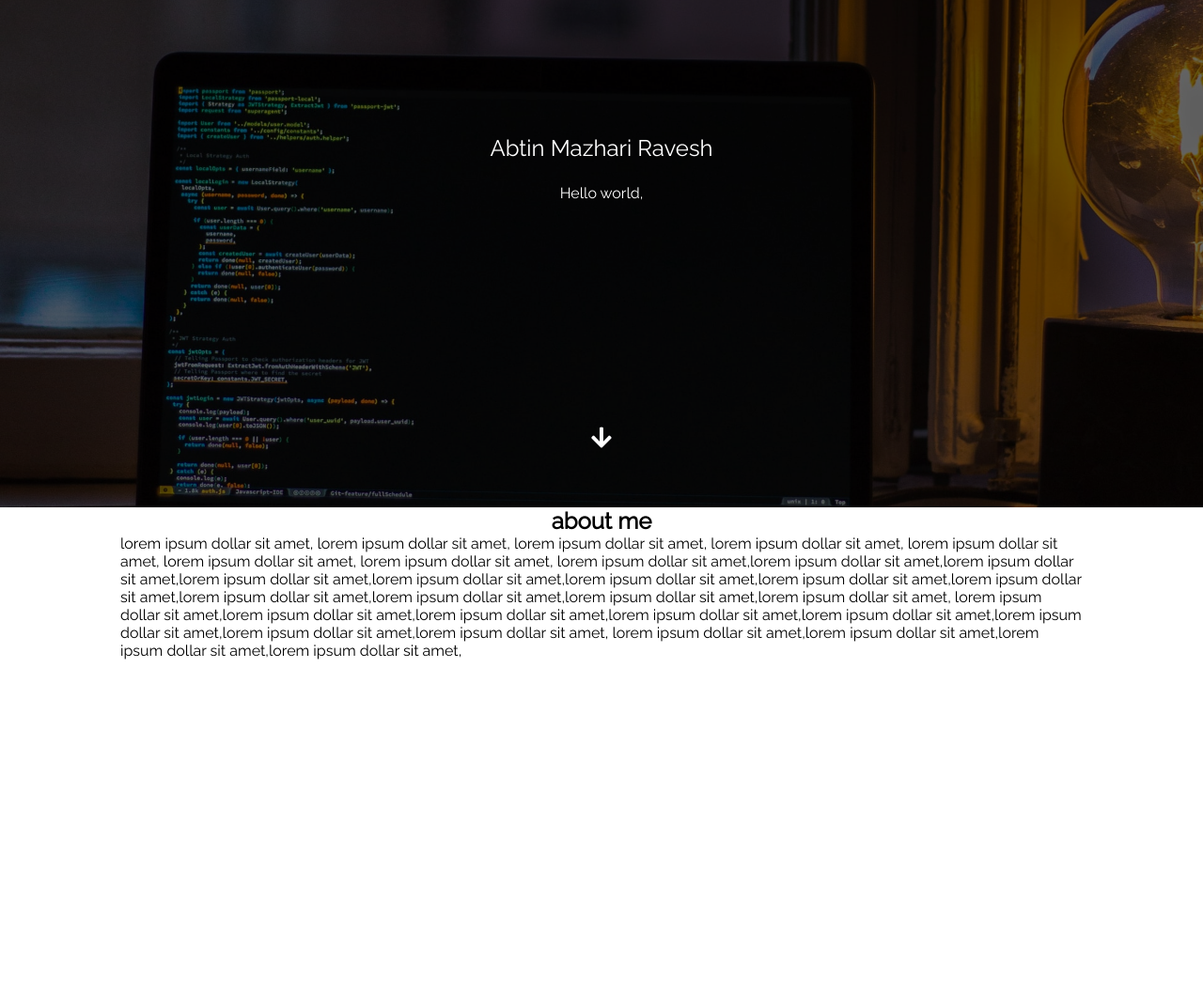
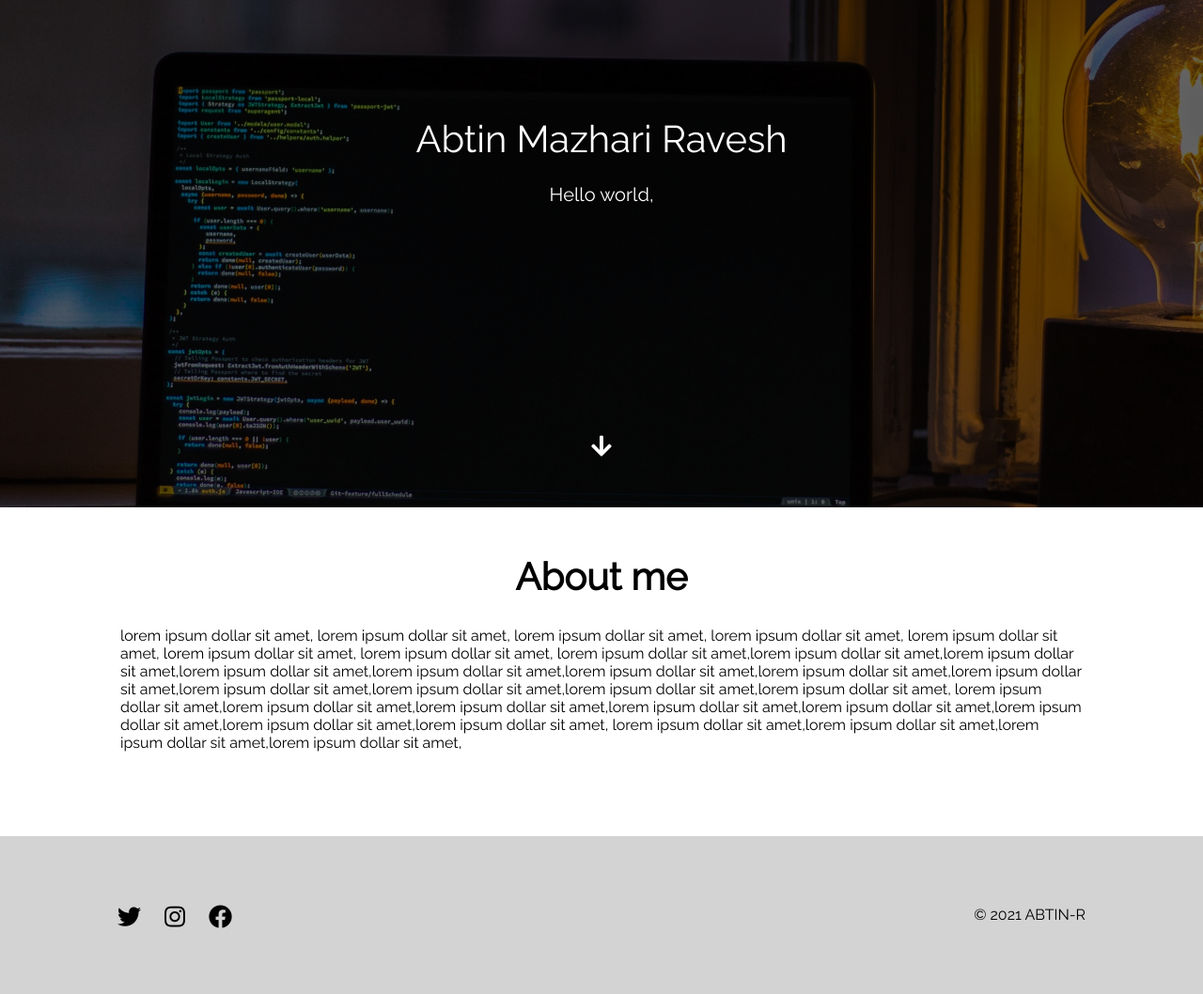
Before and after one commit to Abtin-R/index-page, a plain HTML site: page index.html in a window 1280 px wide. Shown: the part 260-1318 px from the top of the page at 94% size. Before the commit the page ends 1100 px from the top, so only its background shows below. Drawn offline with Linux system fonts and the light colour scheme.

Commit message:
footer added

```diff
--- a/index.css
+++ b/index.css
@@ -30,12 +30,12 @@ p, a, li, input, textarea, div, span, h1, h2, h3, h4, h5, h6, table{
 
 
 header{
-    background-color: rgba(0, 0, 0, 0.7);
+    background-color: transparent;
     display: flex;
     align-items: center;
     min-width: 100%;
     overflow: hidden;
-    height: 56px;
+    height: 65px;
 }
 
 
@@ -264,13 +264,14 @@ nav ul li + li {
     position: absolute;
     width: 100%;
     height: 100vh;
+    margin-top: -56px;
 
 }
 
 #center {
     position: absolute;
     width: 100%;
-    height: calc(100vh - 56px);
+    height: 100vh;
     display: flex;
     align-items: center;
     justify-content: center;
@@ -279,23 +280,102 @@ nav ul li + li {
     width: 400px;
     height: 50px;
     text-align: center;
-
+}
+#center div h2 {
+    font-size: 40px;
+}
+#center div p {
+    font-size: 20px;
 }
 #bottom {
     position: absolute;
     width: 100%;
-    height: calc(100vh - 56px);
+    height: 100vh;
     display: flex;
     align-items: flex-end;
     justify-content: center;
 }
 #aboutMe {
     margin: 0 auto;
+    margin-top: 50px;
+
     width: 80%;
     height: 300px;
     text-align: center;
 }
+#aboutMe h2{
+    font-size: 40px;
+}
 
 #aboutMe p{
+    margin-top: 30px;
     text-align: left;
 }
+footer{
+
+    min-width: 100%;
+    background-color: lightgrey;
+    overflow: hidden;
+
+}
+
+footer div {
+    display: flex;
+    justify-content: space-between;
+}
+
+.title-f{
+    margin: 0px;
+    line-height: 100px;
+    margin-right: 25px;
+}
+.title-f p {
+    font-size: 16px;
+    font-weight: 400;
+    color: #000000;
+    line-height: 168px;
+    text-transform: uppercase;
+}
+
+.navfoot {
+    text-align: left;
+    height: 168px;
+}
+
+.navfoot ul{
+    list-style: none;
+    font-size: 0;
+
+}
+
+.navfoot ul li{
+    display: inline;
+    line-height: 190px;
+    cursor: default;
+}
+
+.navfoot ul li a {
+
+
+    text-decoration: none;
+
+    text-transform: none;
+    cursor: pointer;
+}
+
+.navfoot ul:first-child {
+   margin-left: 25px;
+}
+
+.navfoot ul li a:hover {
+    text-decoration: underline;
+}
+
+.navfoot ul li + li {
+    margin-left: 25px;
+}
+.navfoot ul li a i {
+    font-size: 25px;
+    color: #000000;
+    cursor: pointer;
+}
--- a/index.html
+++ b/index.html
@@ -45,7 +45,7 @@
                             <ul>
 
                                 <li>
-                                    <a href="#about" class="bounce"> <i class="fas fa-arrow-down"></i></a>
+                                    <a href="#aboutMe" class="bounce"> <i class="fas fa-arrow-down"></i></a>
                                 </li>
 
                             </ul>
@@ -57,12 +57,35 @@
         </div>
 
         <div id="aboutMe">
-            <h2>about me</h2>
+            <h2>About me</h2>
             <p>lorem ipsum dollar sit amet, lorem ipsum dollar sit amet, lorem ipsum dollar sit amet, lorem ipsum dollar sit amet, lorem ipsum dollar sit amet, lorem ipsum dollar sit amet, lorem ipsum dollar sit amet,
                 lorem ipsum dollar sit amet,lorem ipsum dollar sit amet,lorem ipsum dollar sit amet,lorem ipsum dollar sit amet,lorem ipsum dollar sit amet,lorem ipsum dollar sit amet,lorem ipsum dollar sit amet,lorem ipsum dollar sit amet,lorem ipsum dollar sit amet,lorem ipsum dollar sit amet,lorem ipsum dollar sit amet,lorem ipsum dollar sit amet,
                 lorem ipsum dollar sit amet,lorem ipsum dollar sit amet,lorem ipsum dollar sit amet,lorem ipsum dollar sit amet,lorem ipsum dollar sit amet,lorem ipsum dollar sit amet,lorem ipsum dollar sit amet,lorem ipsum dollar sit amet,
                 lorem ipsum dollar sit amet,lorem ipsum dollar sit amet,lorem ipsum dollar sit amet,lorem ipsum dollar sit amet,
             </p>
         </div>
+
+        <footer class="footer-i">
+            <div class="container flexbox">
+
+                <div class="navfoot">
+                    <ul>
+
+                        <li>
+                            <a href="#"> <i class="fab fa-twitter"></i></a>
+                        </li>
+                        <li>
+                            <a href="#"> <i class="fab fa-instagram"></i></a>
+                        </li>
+                        <li>
+                            <a href="#"> <i class="fab fa-facebook"></i></a>
+                        </li>
+                    </ul>
+                </div>
+                <div class="title-f">
+                    <p>&copy; 2021 Abtin-R</p>
+                </div>
+            </div>
+        </footer>
     </body>
 </html>
```
